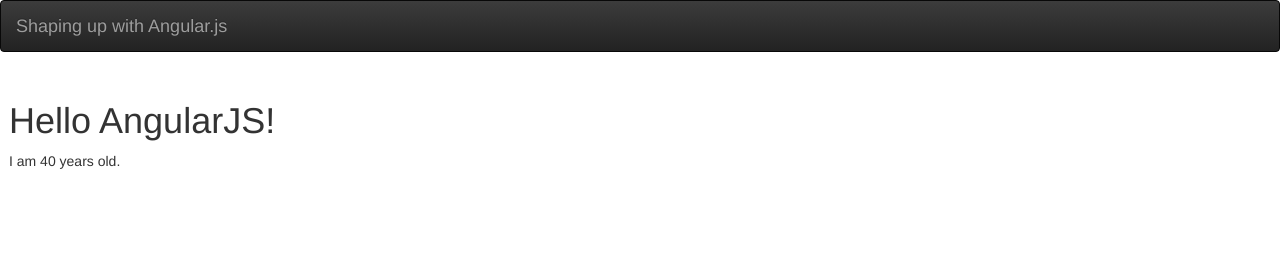
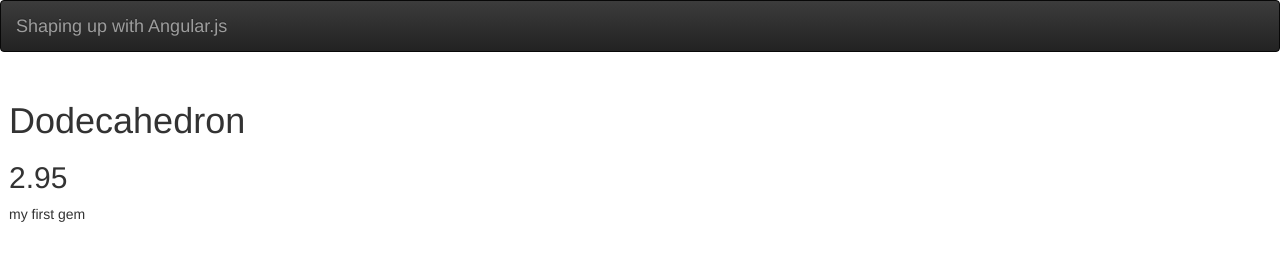
Before and after one commit to TheeGrassHopper/Gem-Store-AngularJs, a website: page app/index.html in a window 1280 px wide. Drawn offline with nearby package versions, Linux system fonts and the light colour scheme.

Commit message:
adding controller

```diff
--- a/app/app.js
+++ b/app/app.js
@@ -1,3 +1,14 @@
 (function() {
     var app = angular.module('gemStore', []);
+
+    app.controller('StoreController', function() {
+        this.product = gem;
+    });
+
+    gem = {
+        name: 'Dodecahedron',
+        price: 2.95,
+        description: 'my first gem'
+    };
+
 })();
--- a/app/index.html
+++ b/app/index.html
@@ -14,9 +14,12 @@
             </div>
         </div>
     </div>
-    <div class="well-sm">
-        <h1>Hello AngularJS!</h1>
-        <p>I am {{2014 - 1974}} years old.</p>
+    <div class="well-sm" ng-controller="StoreController as store">
+        <h1>{{store.product.name}}</h1>
+        <h2>{{store.product.price}}</h2>
+        <p>
+            {{store.product.description}}
+        </p>
     </div>
 </body>
 </html>
```
